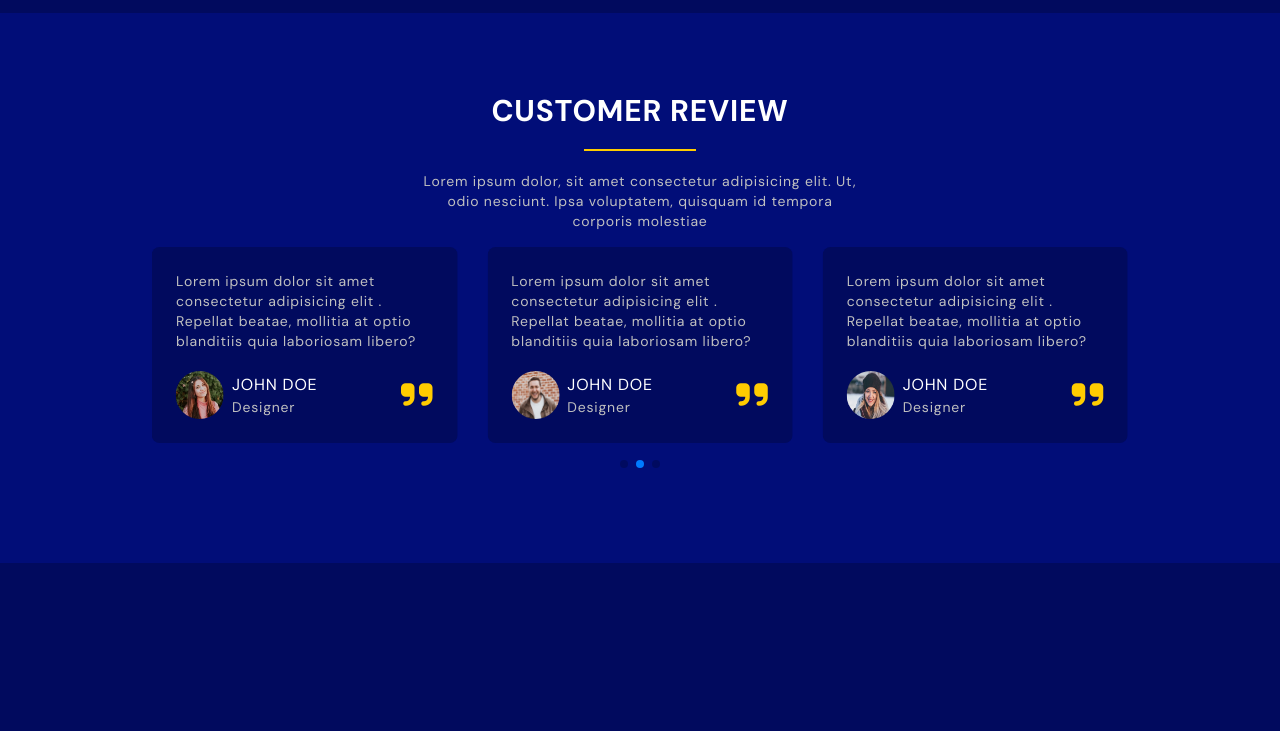
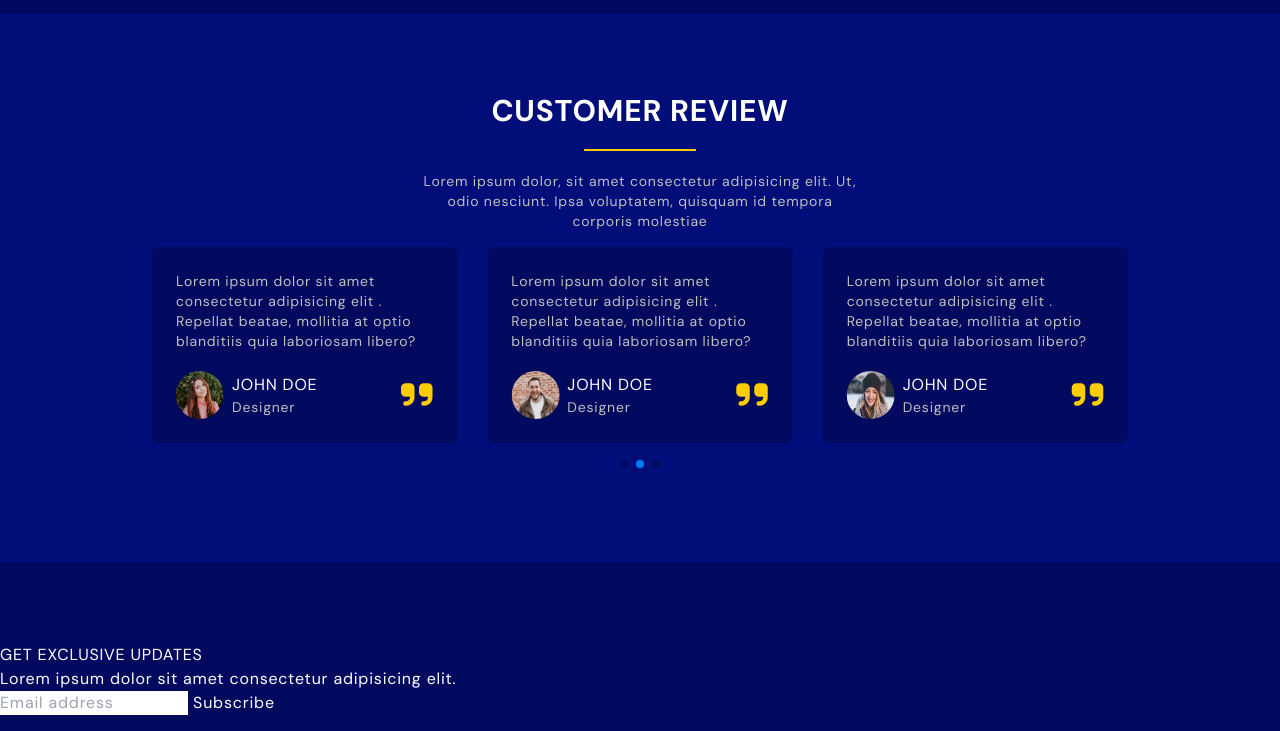
Before and after one commit to Khaffycodes/burger-site, a website: page src/index.html in a window 1280 px wide. Shown: the part 3353-4084 px from the top of the page. Before the commit the page ends 3916 px from the top, so only its background shows below. Drawn offline with nearby package versions, Linux system fonts and the light colour scheme.

Commit message:
building contact section

```diff
--- a/src/index.html
+++ b/src/index.html
@@ -675,6 +675,18 @@
       </div>
      </section>
 
+      <!---------------------- Contact --------------------->
+      <section id="contact">
+        <div>
+          <div>
+            <h2>GET EXCLUSIVE UPDATES</h2>
+            <p>Lorem ipsum dolor sit amet consectetur adipisicing elit.</p>
+          </div>
+          <div>
+            <input type="email" placeholder="Email address">
+            <a href="">Subscribe</a></div>
+        </div>
+      </section>
    <!---------- Swiper js----------->
     <script src="https://cdn.jsdelivr.net/npm/swiper@11/swiper-bundle.min.js"></script>
     <script>
```
